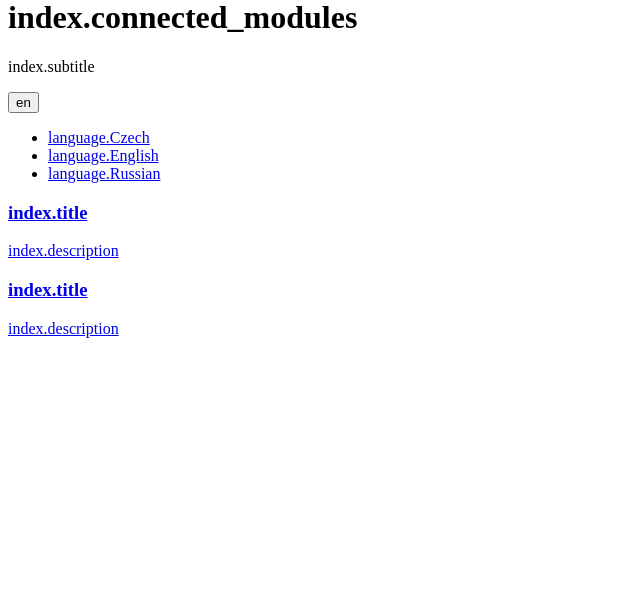
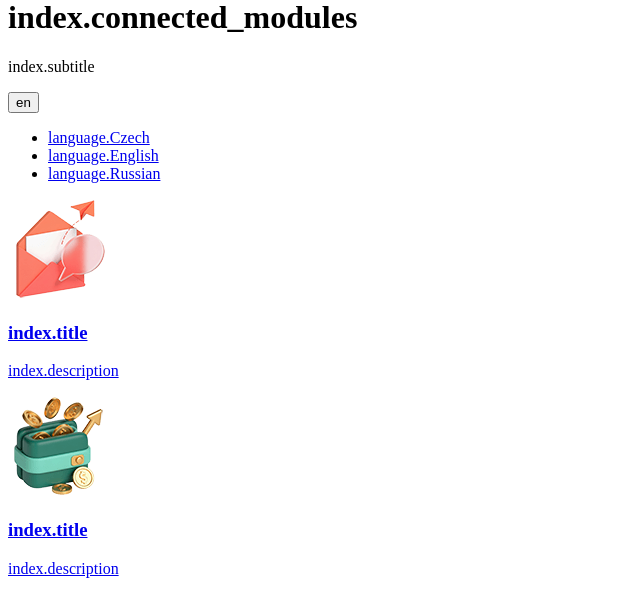
Before and after one commit to konstantin-gate/symfony-docker-project-public, a Symfony app: template app/templates/index/index.html.twig in a window 1280 px wide. Shown: the part 234-828 px from the top of the page, without its empty margins (0-640 px from the left). Before the commit the page ends 572 px from the top, so only its background shows below. Run offline with Twig, Linux system fonts and the light colour scheme; the template is opened without the code that fills it, so the values that code supplies are empty; some libraries are stand-ins or nearby versions.

Commit message:
Výměna ikon modulů za 3D obrázky s efektem vystupování z rámce a zmenšení navigačních šipek na 45 px

```diff
--- a/app/templates/index/index.html.twig
+++ b/app/templates/index/index.html.twig
@@ -43,9 +43,9 @@
                     <div class="relative p-8 h-full flex flex-col">
                         <div class="flex items-start justify-between mb-6">
                             <div class="p-4 rounded-xl bg-gradient-to-br from-rose-50 to-orange-50 group-hover:scale-110 transition-transform duration-300">
-                                <div class="text-transparent bg-clip-text bg-gradient-to-br from-rose-500 to-orange-400">
-                                    <i class="bi bi-gift-fill text-3xl text-rose-500"></i>
-                                </div>
+                                <img src="{{ asset('images/icon_greeting_letter.png') }}"
+                                     alt="Greeting Icon"
+                                     class="w-20 h-20 -m-6 object-contain drop-shadow-sm">
                             </div>
 
                             <div class="arrow-circle arrow-greeting"></div>
@@ -73,9 +73,9 @@
                     <div class="relative p-8 h-full flex flex-col">
                         <div class="flex items-start justify-between mb-6">
                             <div class="p-4 rounded-xl bg-gradient-to-br from-emerald-50 to-teal-50 group-hover:scale-110 transition-transform duration-300">
-                                <div class="text-transparent bg-clip-text bg-gradient-to-br from-emerald-500 to-teal-400">
-                                    <i class="bi bi-wallet2 text-3xl text-emerald-500"></i>
-                                </div>
+                                <img src="{{ asset('images/icon_multi_currency_wallet_2.png') }}"
+                                     alt="Wallet Icon"
+                                     class="w-20 h-20 -m-6 object-contain drop-shadow-sm">
                             </div>
 
                             <div class="arrow-circle arrow-wallet"></div>
```
Also changed, not shown: app/assets/styles/index.css (+6 -6 lines), app/public/images/icon_greeting_letter.png (added), app/public/images/icon_multi_currency_wallet_2.png (added).
